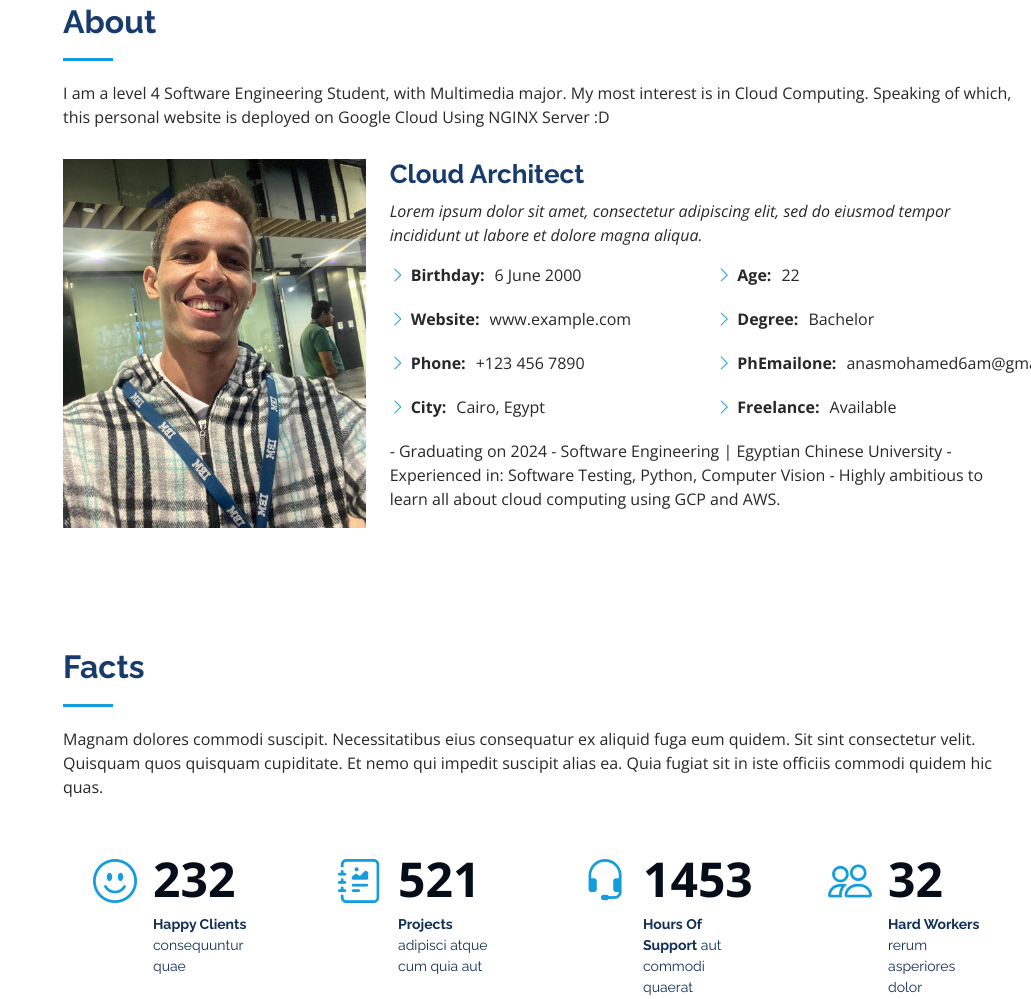
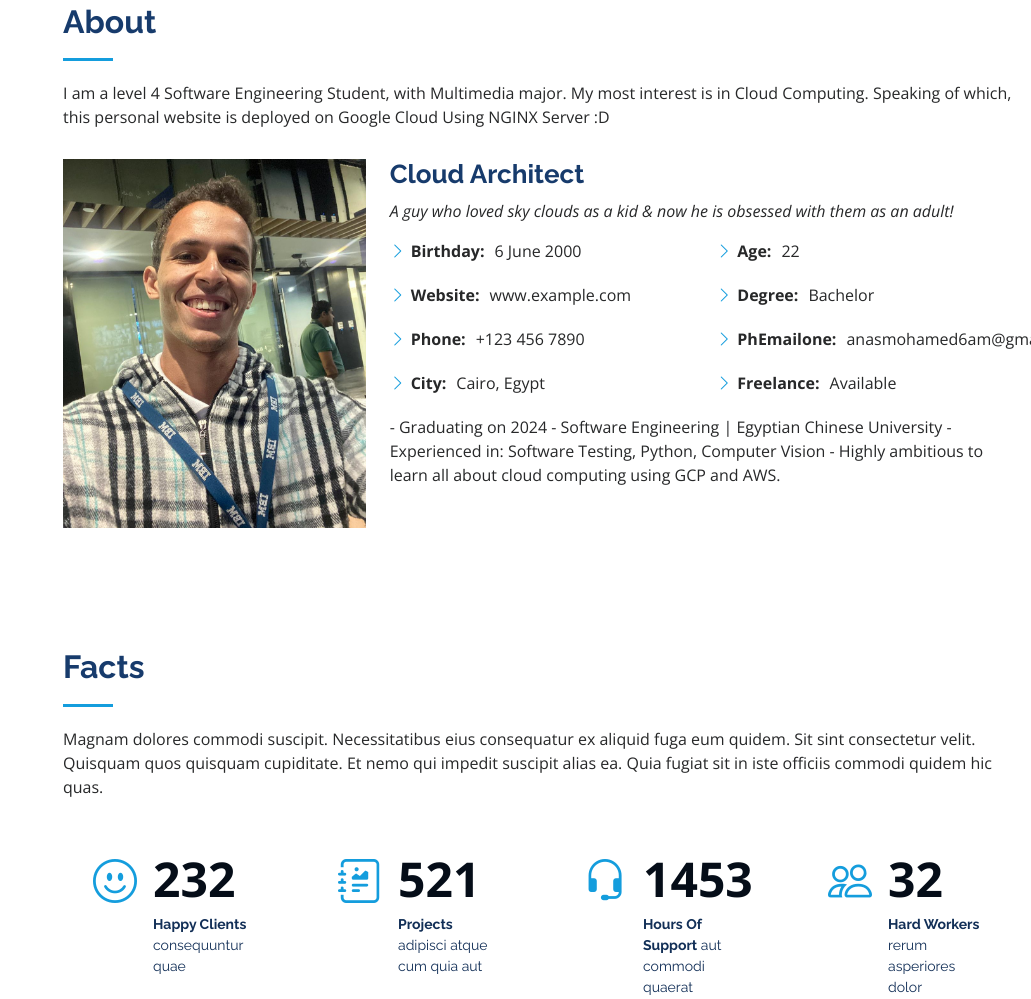
Before and after one commit to anas666/NGINX-Assignment, a plain HTML site: page index.html in a window 1280 px wide. Shown: the part 857-1856 px from the top of the page, without its empty margins (249-1280 px from the left). Drawn offline with nearby package versions, Linux system fonts and the light colour scheme; files whose address does not match are found by name.

Commit message:
second commit

```diff
--- a/index.html
+++ b/index.html
@@ -95,8 +95,7 @@
           <div class="col-lg-8 pt-4 pt-lg-0 content" data-aos="fade-left">
             <h3>Cloud Architect </h3>
             <p class="fst-italic">
-              Lorem ipsum dolor sit amet, consectetur adipiscing elit, sed do eiusmod tempor incididunt ut labore et dolore
-              magna aliqua.
+              A guy who loved sky clouds as a kid & now he is obsessed with them as an adult!
             </p>
             <div class="row">
               <div class="col-lg-6">
```
